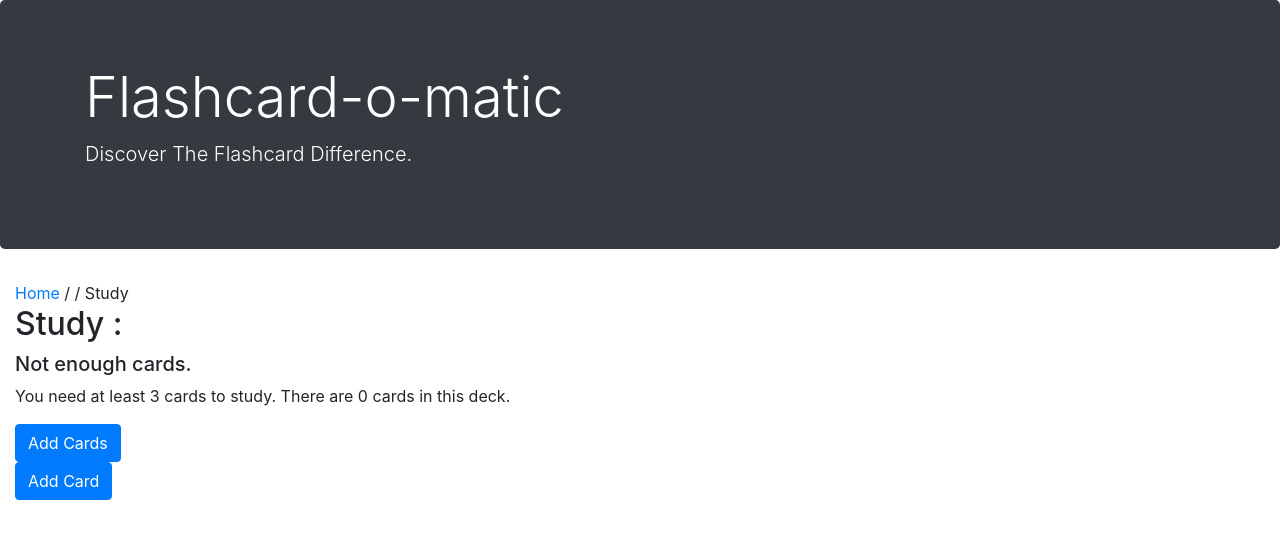
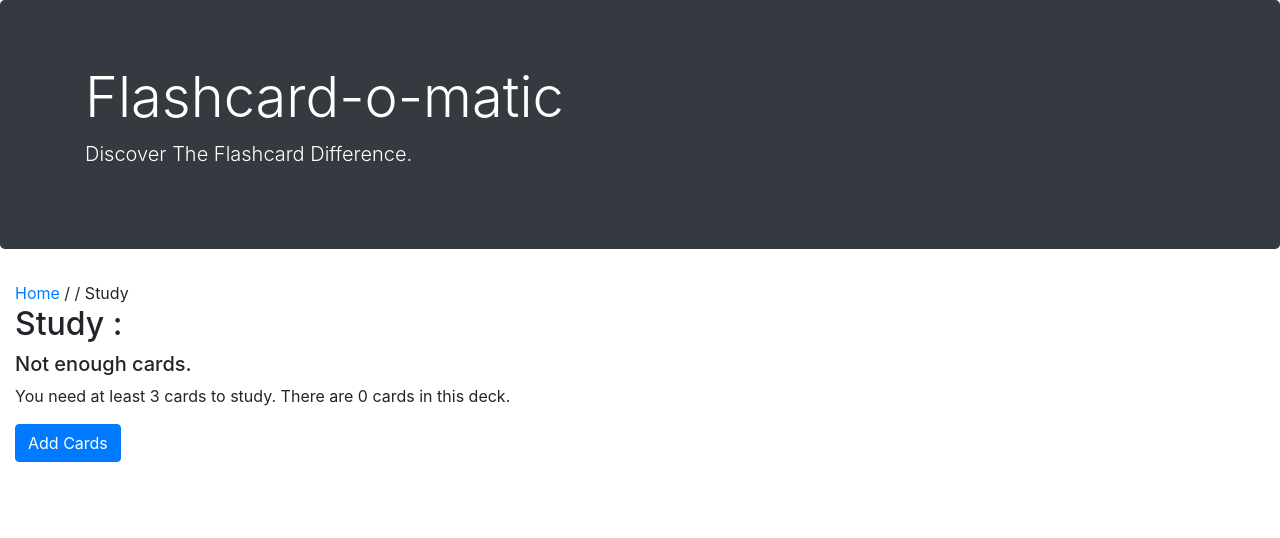
Before and after one commit to JacobJohnson986/Flashcard-app, a React (Create React App) app: page /decks/1/study in a window 1280 px wide. Shown: the top 538 px of the page. Built offline with nearby package versions, Linux system fonts and the light colour scheme; no server answers; a web font is replaced by a local one.

Commit message:
Removed `add cards` from study deck

```diff
--- a/src/Layout/Decks/StudyDeck.js
+++ b/src/Layout/Decks/StudyDeck.js
@@ -1,5 +1,5 @@
 import React, { useEffect, useState } from "react";
-import { readDeck, createCard } from "../../utils/api";
+import { readDeck } from "../../utils/api";
 import { useParams, Link } from "react-router-dom";
 import { useHistory } from "react-router-dom";
 import StudyCard from "../Cards/StudyCard";
@@ -52,11 +52,6 @@ function StudyDeck() {
 
   const currentCard = cards[currentCardIndex];
 
-  const addCardHandler = async () => {
-    const newCard = await createCard(deckId, { front: "", back: "" });
-    setCards([...cards, newCard]);
-  };
-
   const handleChange = (e) => {
     const { name, value } = e.target;
     setCards((prevCards) =>
@@ -99,15 +94,16 @@ function StudyDeck() {
             cardPosition={currentCardIndex + 1}
             numberOfCards={cards.length}
           />
+          {!isFlipped && (
             <FormComponent
               card={currentCard}
               handleChange={handleChange}
               handleSubmit={handleSubmit}
               buttonText="Save"
             />
+          )}
         </React.Fragment>
       )}
-      <button  onClick={addCardHandler} type="button" className="btn btn-primary">Add Card</button>
     </div>
   );
 }
```
Lines whose indentation alone changed are shown as unchanged.
